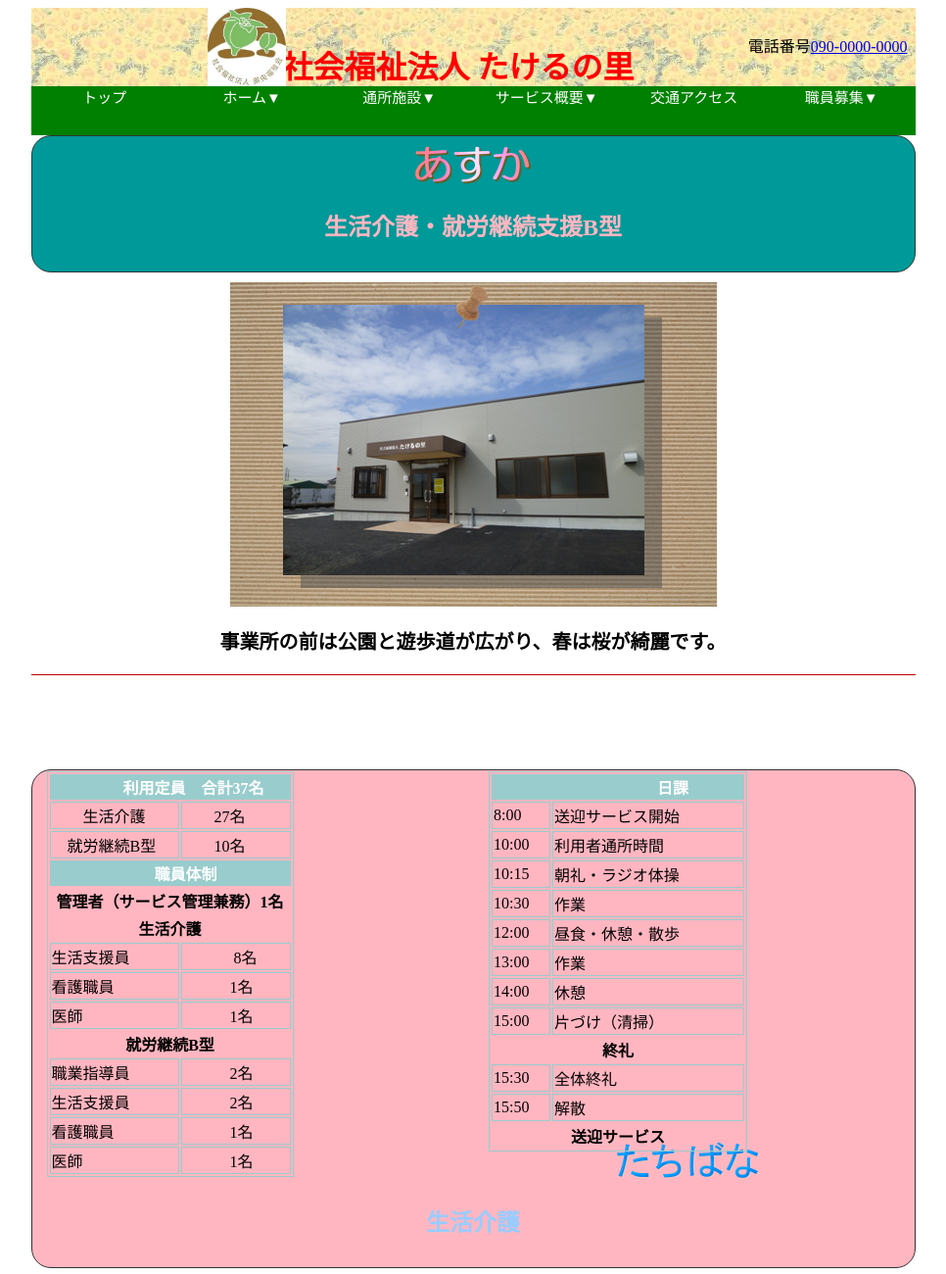
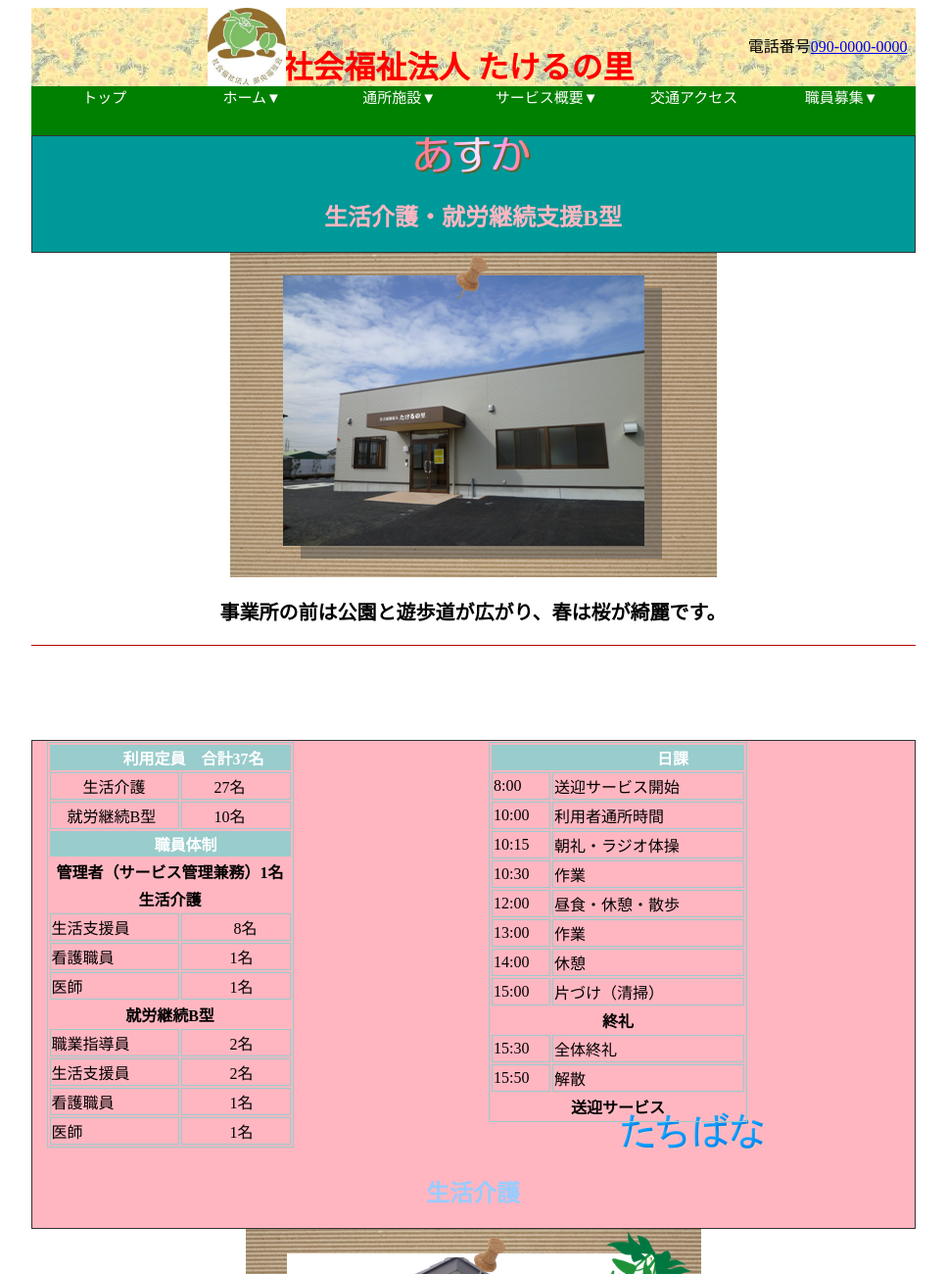
Before and after one commit to nexus1001/takeru, a plain HTML site: page sisetu.html in a window 1280 px wide. Shown: the top 1300 px of the page at 98% size, without its empty margins (157-1123 px from the left). Drawn offline with nearby package versions, Linux system fonts and the light colour scheme.

Commit message:
Update sisetu.html

```diff
--- a/sisetu.html
+++ b/sisetu.html
@@ -70,7 +70,7 @@ $('ul', this).stop().slideUp('fast');
         </li>
     </ul>
 </header>
-	<div class="box7" style="padding: 10px; margin-bottom: 10px; border: 1px solid #333333; border-radius: 20px; background-color: #009999; color: #ffffff;">
+	<div class="box7" style="padding: 0px; margin-bottom: 0px; border: 1px solid #333333; background-color: #009999; color: #ffffff;">
 	<img src="https://nexus1001.github.io/takeru/logo002.jpg">
 	<h2><b>生活介護・就労継続支援B型</b></h2>
 	</div>
@@ -199,7 +199,7 @@ $('ul', this).stop().slideUp('fast');
 </div>
 <p>　</p>
 <p>　</p>
-	<div class="box71" style="padding: 10px; margin-bottom: 10px; border: 1px solid #333333; border-radius: 20px; background-color: #FFB6C1;; color: #ffffff;">
+	<div class="box71" style="padding: 0px; margin-bottom: 0px; border: 1px solid #333333; background-color: #FFB6C1;; color: #ffffff;">
 	<img src="https://nexus1001.github.io/takeru/logo001 (1).png">
 	<h2><b>生活介護</b></h2>
 	</div>
```
